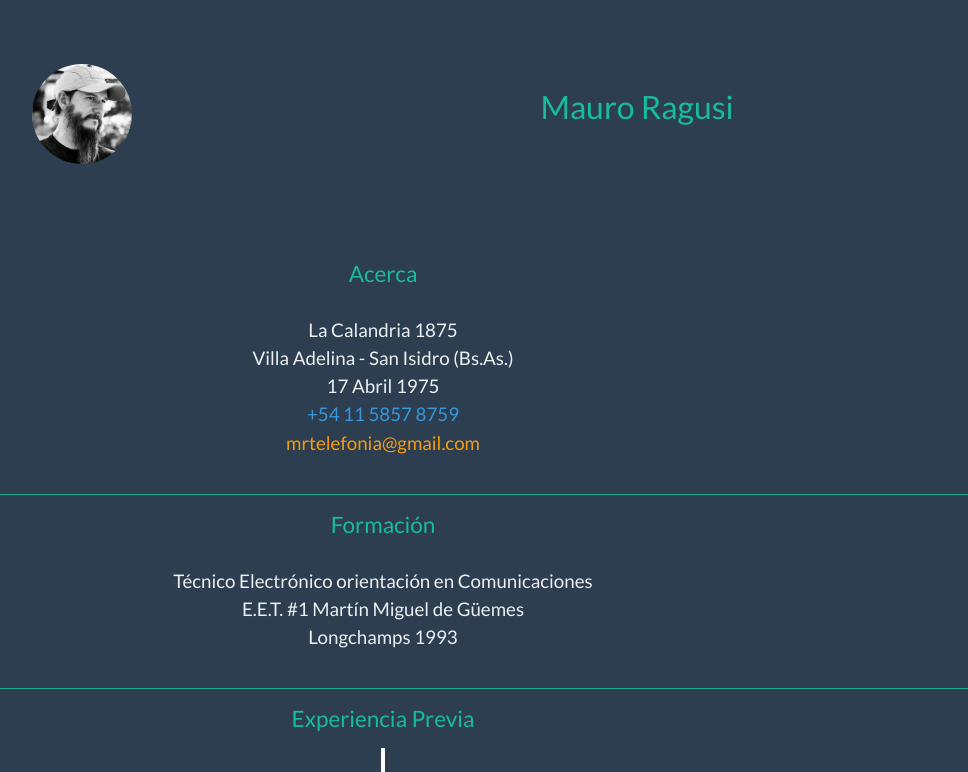
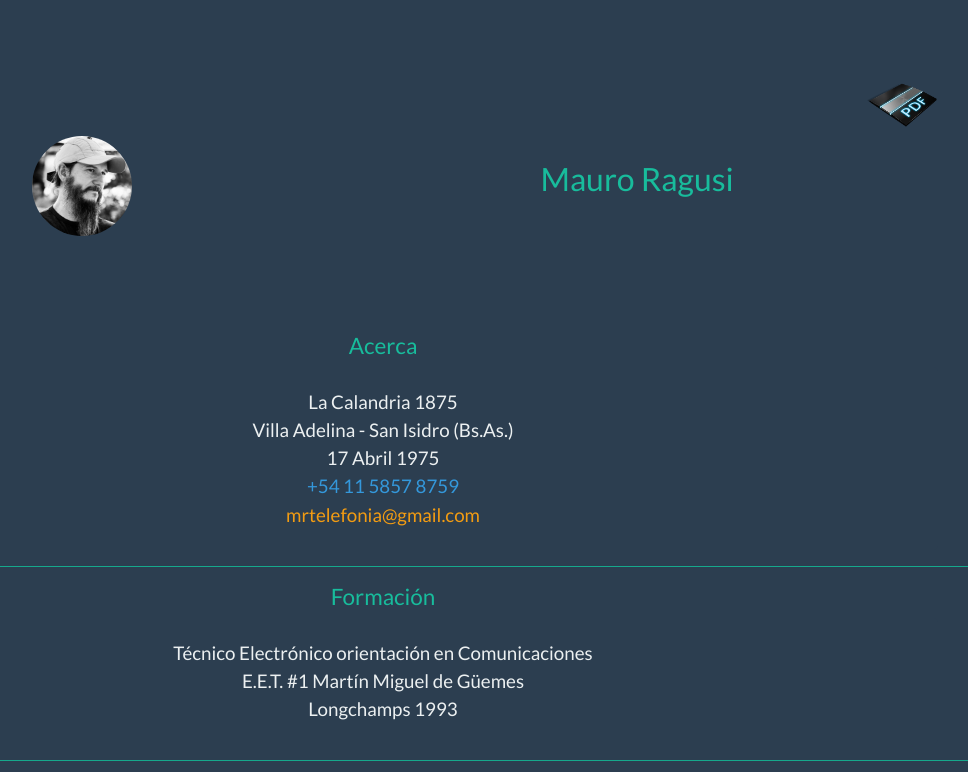
Before and after one commit to Mauritor/cv-developer, a React (Create React App) app: page / in a window 1280 px wide. Shown: the top 772 px of the page, without its empty margins (257-1225 px from the left). Built offline with nearby package versions, Linux system fonts and the light colour scheme.

Commit message:
Agregado de pdf

```diff
--- a/src/components/JumboAvatar.js
+++ b/src/components/JumboAvatar.js
@@ -1,11 +1,23 @@
 import React, { Fragment } from 'react';
 import { Jumbotron, Container } from 'react-bootstrap';
 import myavatar from '../utils/img/mau_300x300.png';
+import pdf from '../utils/img/pdf_file.png'
 
 const JumboAvatar = () => {
     return (
         <Fragment>
             <Jumbotron fluid className="bg-primary">
+                <Container className="text-right mt-0">
+                <a href="https://drive.google.com/file/d/1K0HXE14GER-hzrombzbHmGp3x4yJUHNO/view?usp=sharing" target="blank">
+                    <img
+                        width={72}
+                        height={72}
+                        className="avatar-rounded"
+                        src={pdf}
+                        alt="yomesmo"
+                    /></a>
+                </Container>
+
                 <Container className="d-flex justify-content-around">
                     <img
                         width={100}
```
Also changed, not shown: src/utils/img/pdf_file.png (added). Lines whose indentation alone changed are shown as unchanged.
